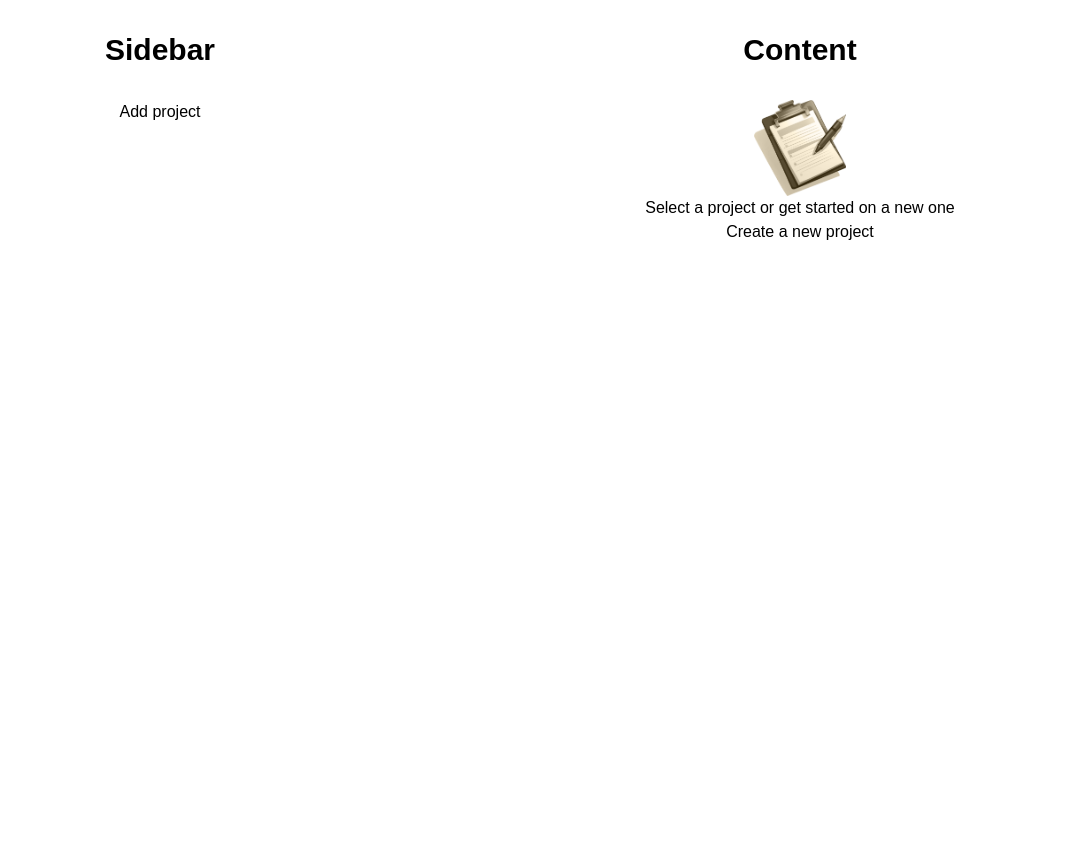
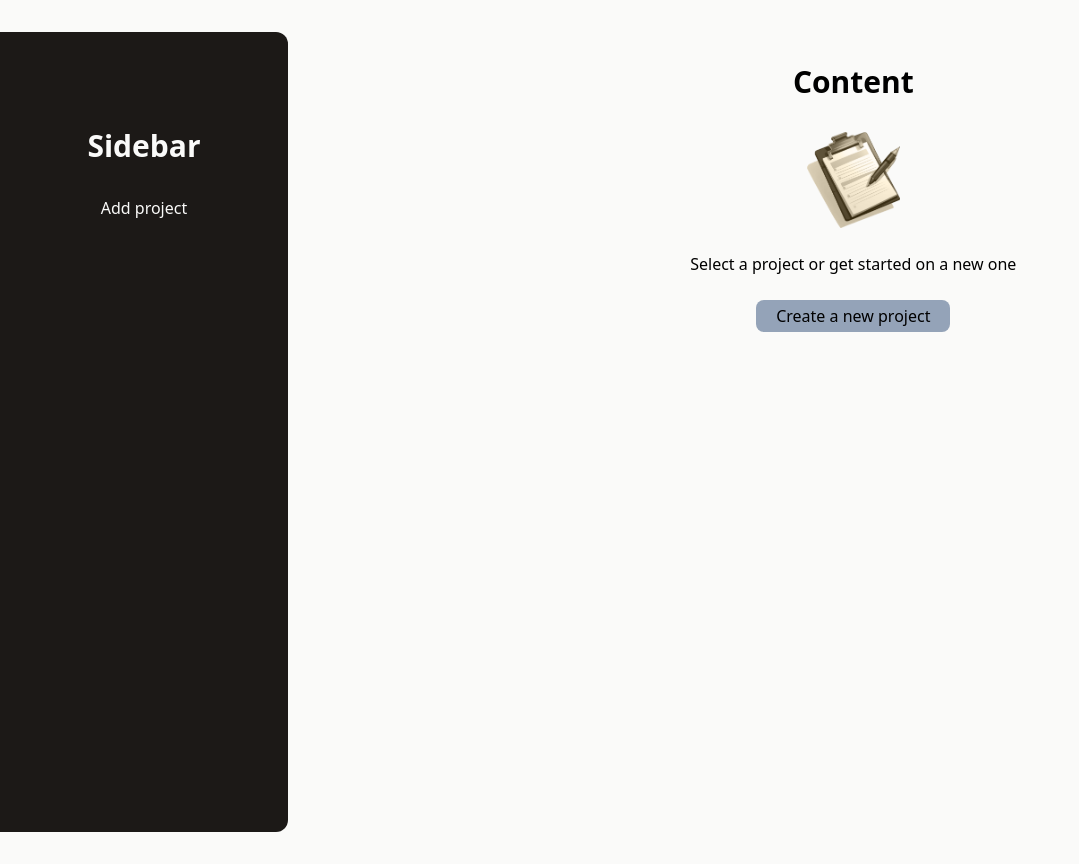
Before and after one commit to gewooniv/project-mgmt, a React (Vite) app: page / in a window 1280 px wide. Shown: the whole page, without its empty margins (0-1079 px from the left). Before the commit the page ends 800 px from the top, so only its background shows below. Built offline with nearby package versions, Linux system fonts and the light colour scheme.

Commit message:
added projectitem

```diff
--- a/src/App.jsx
+++ b/src/App.jsx
@@ -27,10 +27,14 @@ function App() {
 
   return (
     <>
-    <div className="flex flew-row">
-      <div className="basis-1/4"><Sidebar isCreating={isCreating} onCreate={createProject} projects={projects}/></div>
-      <div className="basis-3/4"><Content isCreating={isCreating} onCreate={createProject} handleSave={handleSave} /></div>
-    </div>
+    <main className="flex flew-row my-8">
+      <div className="basis-1/3">
+        <Sidebar isCreating={isCreating} projects={projects} onCreate={createProject} />
+      </div>
+      <div className="basis-2/3">
+        <Content isCreating={isCreating} onCreate={createProject} handleSave={handleSave} />
+      </div>
+    </main>
     </>
   );
 }
--- a/src/components/NoProject.jsx
+++ b/src/components/NoProject.jsx
@@ -7,8 +7,8 @@ export default function Content({ onCreate }) {
         <div className="grid justify-items-center" id="content">
             <h1 className="my-8 text-center text-3xl font-bold">Content</h1>
             <img className="object-contain h-24" src={image} />
-            <p>Select a project or get started on a new one</p>
-            <button onClick={onCreate}>Create a new project</button>
+            <p className="py-6">Select a project or get started on a new one</p>
+            <button className="bg-slate-400 h-8 px-5 rounded-lg hover:bg-slate-300" onClick={onCreate}>Create a new project</button>
         </div>
     )
 }
--- /dev/null
+++ b/src/components/Project.jsx
@@ -0,0 +1,8 @@
+export default function Project({ project }) {
+
+    return (
+        <div className="grid justify-items-center" id="content">
+            <p>{project.title}</p>
+        </div>
+    )
+}
--- /dev/null
+++ b/src/components/ProjectItem.jsx
@@ -0,0 +1,7 @@
+export default function Project({ id, project, handleSelect }) {
+    return (
+        <li key={id}>
+            <button onClick={() => handleSelect(id)}>{project.title}</button>
+        </li>
+    )
+}
--- a/src/components/Sidebar.jsx
+++ b/src/components/Sidebar.jsx
@@ -1,11 +1,25 @@
+import { useState } from 'react';
+import ProjectItem from './ProjectItem';
+
 export default function Sidebar({ onCreate, projects }) {
+    const [ selectedProject, setSelectedProject ] = useState();
+
+    function handleSelect(id) {
+        setSelectedProject(id);
+        console.log(id)
+    }
+
     return (
-        <div className="text-center">
-        <h1 className="my-8 text-center text-3xl font-bold">Sidebar</h1>
-        <div className="pb-4"><button onClick={onCreate}>Add project</button></div>
-        {projects.map((project) => (
-            <li key={project.id}>{project.title}</li>
-        ))}
+        <div className="h-screen px-8 py-16 bg-stone-900 text-stone-50 md:w-72 text-center rounded-r-xl">
+            <h1 className="my-8 text-center text-3xl font-bold">Sidebar</h1>
+            <div className="pb-4">
+                <button onClick={onCreate}>Add project</button>
+            </div>
+            <ul>
+                {projects.map((project) => (
+                    <ProjectItem id={project.id} project={project} handleSelect={handleSelect} />
+                ))}
+            </ul>
         </div>
     )
 }
--- a/tailwind.config.js
+++ b/tailwind.config.js
@@ -2,35 +2,11 @@
 export default {
   content: ['./index.html', './src/**/*.{js,ts,jsx,tsx}'],
   theme: {
-    screens: {
-      sm: '480px',
-      md: '768px',
-      lg: '976px',
-      xl: '1440px',
-    },
-    colors: {
-      'blue': '#1fb6ff',
-      'purple': '#7e5bef',
-      'pink': '#ff49db',
-      'orange': '#ff7849',
-      'green': '#13ce66',
-      'yellow': '#ffc82c',
-      'gray-dark': '#273444',
-      'gray': '#8492a6',
-      'gray-light': '#d3dce6',
-    },
-    fontFamily: {
-      sans: ['Graphik', 'sans-serif'],
-      serif: ['Merriweather', 'serif'],
-    },
     extend: {
       fontFamily: {
         title: ['"Pacifico"', 'cursive']
       }
     },
-    borderRadius: {
-      '4xl': '2rem',
-    }
   },
   plugins: [],
 };
```
